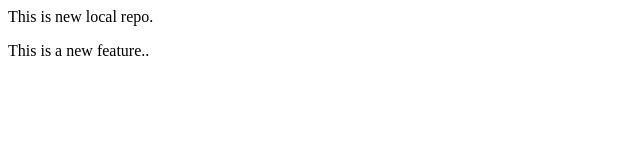
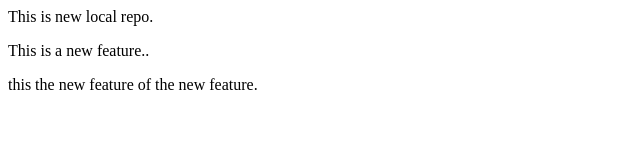
Before and after one commit to VirajYawale/localRepo, a plain HTML site: page index.html in a window 1280 px wide. Shown: the whole page, without its empty margins (0-640 px from the left). Drawn offline with Linux system fonts and the light colour scheme.

Commit message:
make the change to know the branch change

```diff
--- a/index.html
+++ b/index.html
@@ -1,3 +1,5 @@
 <p>This is new local repo.</p>
 
 <p>This is a new feature..</p>
+
+<p>this the new feature of the new feature.</p>
```
